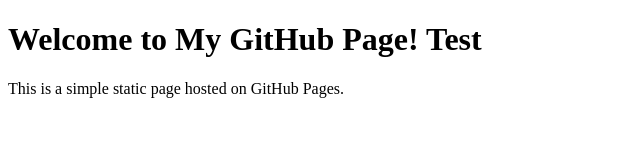
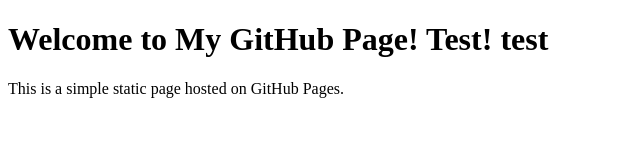
Before and after one commit to blurryapp/mypage, a plain HTML site: page index.html in a window 1280 px wide. Shown: the whole page, without its empty margins (0-640 px from the left). Drawn offline with Linux system fonts and the light colour scheme.

Commit message:
Check a change

```diff
--- a/index.html
+++ b/index.html
@@ -6,7 +6,7 @@
     <title>My GitHub Page</title>
 </head>
 <body>
-    <h1>Welcome to My GitHub Page! Test</h1>
+    <h1>Welcome to My GitHub Page! Test! test</h1>
     <p>This is a simple static page hosted on GitHub Pages.</p>
 </body>
 </html>
```
